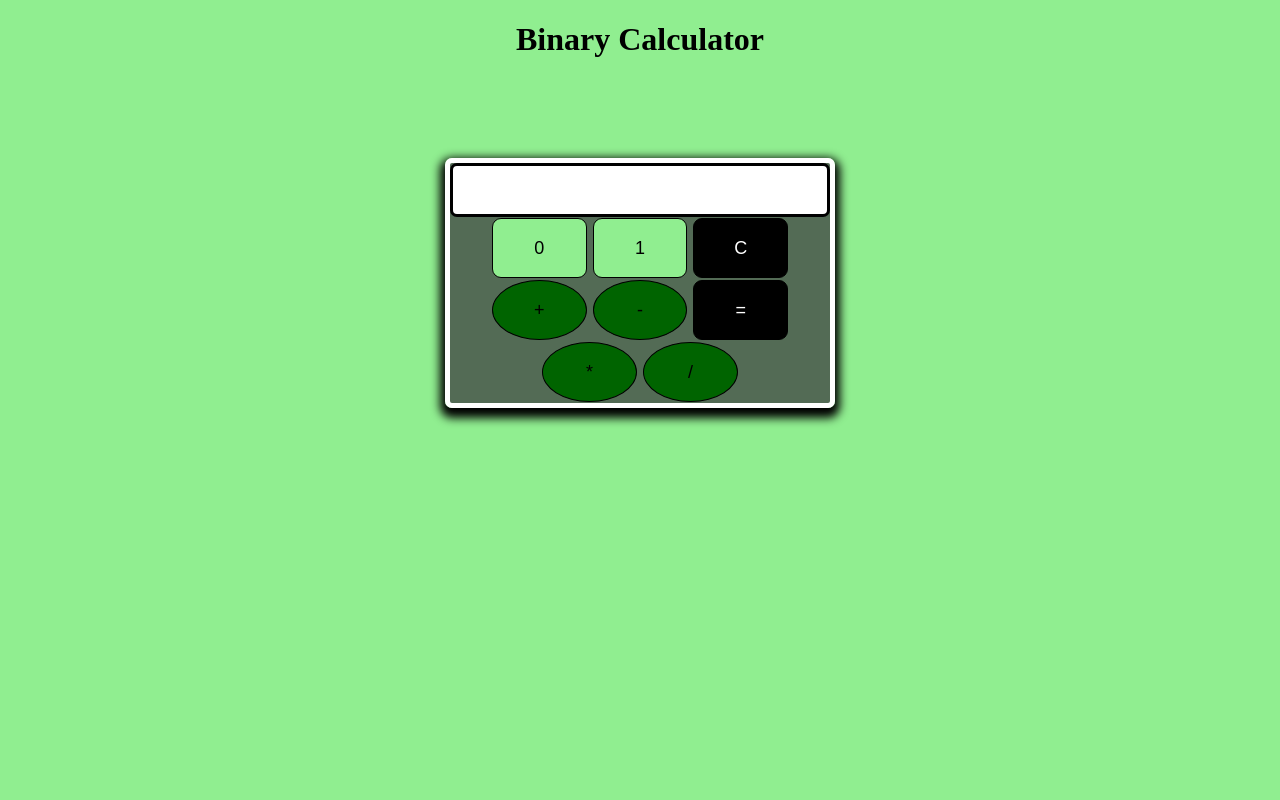
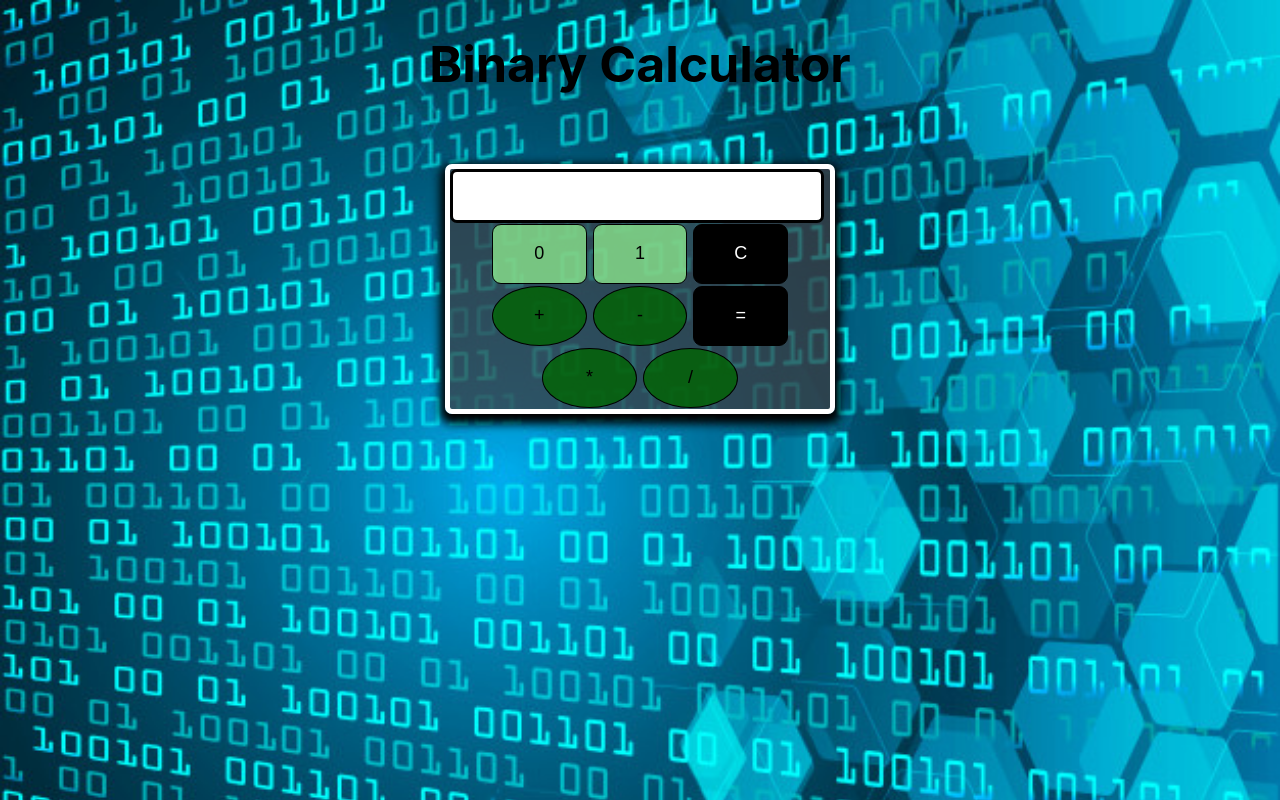
Before and after one commit to LeandroMLS/binaryCalculator, a plain HTML site: page index.html in a window 1280 px wide. Drawn offline with Linux system fonts and the light colour scheme.

Commit message:
finalCSS

```diff
--- a/binaryCalculator.css
+++ b/binaryCalculator.css
@@ -1,14 +1,21 @@
 body {
   background-color: lightgreen;
+  background-image: url(imagens/binary-background.jpg);
+  background-repeat: no-repeat;
+  background-size: cover;
   text-align: center;
-
+}
+body h1 {
+  font-family: -apple-system, BlinkMacSystemFont, "Segoe UI", Roboto, Oxygen,
+    Ubuntu, Cantarell, "Open Sans", "Helvetica Neue", sans-serif;
+  font-size: 50px;
 }
 
-section{
+section {
   width: 30%;
   margin-left: auto;
   margin-right: auto;
-    margin-top: 100px;
+  margin-top: 70px;
   border: 5px solid white;
   background-color: rgba(61, 60, 63, 0.73);
   border-radius: 7px;
@@ -18,9 +25,11 @@ section{
 #res {
   background-color: white;
   border: solid black;
+  max-width: 97%;
   height: 48px;
   font-size: 20px;
   border-radius: 7px;
+  text-orientation: inherit;
 }
 
 #btns button {
@@ -29,24 +38,27 @@ section{
   font-size: 18px;
   margin: 1px;
   border: 1px solid black;
-
 }
 
-#btn0,#btn1 {
-    background-color: lightgreen;
+#btn0,
+#btn1 {
+  background-color: rgba(144, 238, 144, 0.751);
   color: black;
   border-radius: 9px;
 }
 
-#btnClr,#btnEql {
+#btnClr,
+#btnEql {
   background-color: black;
   color: white;
   border-radius: 9px;
 }
 
-#btnSum,#btnSub,#btnMul,#btnDiv {
-    background-color: darkgreen;
+#btnSum,
+#btnSub,
+#btnMul,
+#btnDiv {
+  background-color: rgba(0, 100, 0, 0.791);
   color: black;
   border-radius: 100%;
-
 }
--- a/binaryCalculator.js
+++ b/binaryCalculator.js
@@ -17,9 +17,7 @@ function cleanScreen() {
 }
 
 function setOperation(signal) {
-    let re = /^([\d+])/
     firstValor = result.innerHTML
-    console.log(result.innerHTML)
     switch (signal.innerHTML) {
         case "+":
             operation = "Sum"
@@ -33,7 +31,6 @@ function setOperation(signal) {
         default:
             operation = "Div"
     }
-    console.log(firstValor)
     result.innerHTML += signal.innerHTML
 }
 
@@ -46,13 +43,12 @@ function calculator() {
     firstValor = firstValor.reverse()
     secondValor = secondValor.reverse()
 
-    for (let i in firstValor) {firstValor[i] = firstValor[i]*(2**i)}
-    let newFirstValor = firstValor.reduce((accumulator,currentValue) => accumulator + currentValue)
+    for (let i in firstValor) { firstValor[i] = firstValor[i] * (2 ** i) }
+    let newFirstValor = firstValor.reduce((accumulator, currentValue) => accumulator + currentValue)
 
-    for (let i in secondValor) {secondValor[i] = secondValor[i]*(2**i)}
-    let newSecondValor = secondValor.reduce((accumulator,currentValue) => accumulator + currentValue)
+    for (let i in secondValor) { secondValor[i] = secondValor[i] * (2 ** i) }
+    let newSecondValor = secondValor.reduce((accumulator, currentValue) => accumulator + currentValue)
 
-    console.log(secondValor)
     switch (operation) {
         case "Sum":
             answer = newFirstValor + newSecondValor
```
Also changed, not shown: index.html (+3 -0 lines), 1 other file. Lines whose indentation alone changed are shown as unchanged.
